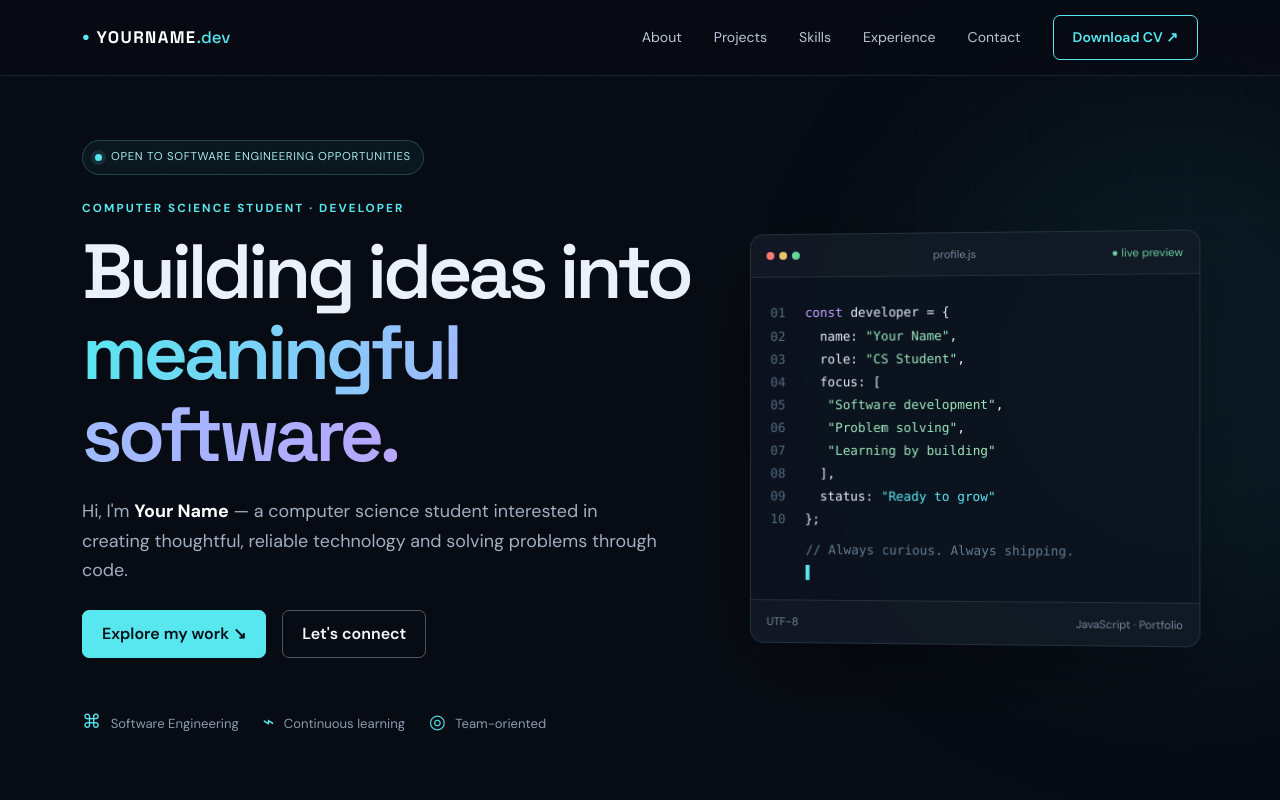
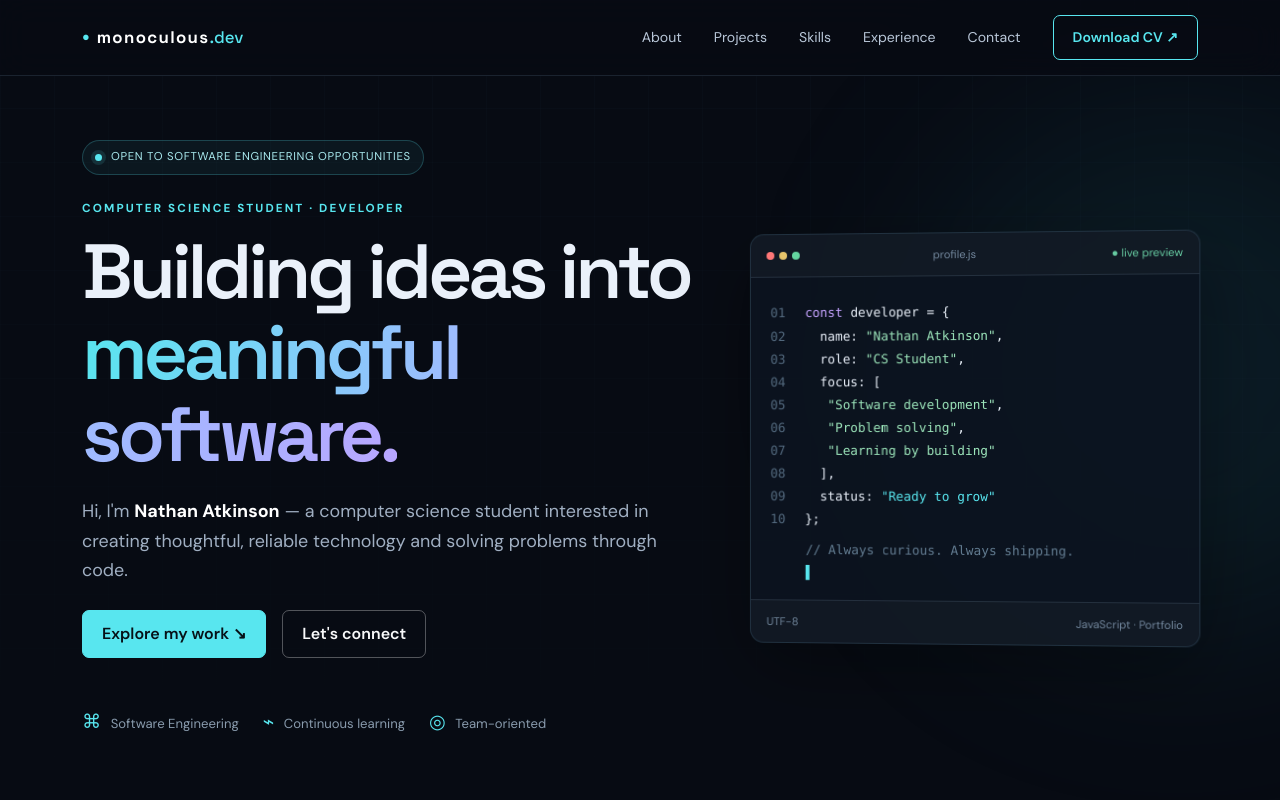
Before and after one commit to Monoculous/monoculous.github.io, a plain HTML site: page index.html in a window 1280 px wide. Shown: the top 800 px of the page. Drawn offline with nearby package versions, Linux system fonts and the light colour scheme.

Commit message:
personalisation

```diff
--- a/index.html
+++ b/index.html
@@ -4,7 +4,7 @@
   <meta charset="utf-8">
   <meta name="viewport" content="width=device-width, initial-scale=1">
   <meta name="description" content="Portfolio of a computer science student aspiring to become a software engineer.">
-  <title>Your Name | Software Engineering Portfolio</title>
+  <title>Nathan Atkinson | Software Engineering Portfolio</title>
   <link rel="preconnect" href="https://fonts.googleapis.com">
   <link rel="preconnect" href="https://fonts.gstatic.com" crossorigin>
   <link href="https://fonts.googleapis.com/css2?family=DM+Sans:wght@400;500;600;700&family=Space+Grotesk:wght@400;500;600;700&display=swap" rel="stylesheet">
@@ -14,7 +14,7 @@
 <body>
   <nav class="navbar navbar-expand-lg navbar-dark fixed-top site-nav">
     <div class="container">
-      <a class="navbar-brand brand-mark" href="#home"><span class="brand-dot">●</span> YOURNAME<span class="brand-slash">.dev</span></a>
+      <a class="navbar-brand brand-mark" href="#home"><span class="brand-dot">●</span> monoculous<span class="brand-slash">.dev</span></a>
       <button class="navbar-toggler" type="button" data-bs-toggle="collapse" data-bs-target="#navMenu" aria-controls="navMenu" aria-expanded="false" aria-label="Toggle navigation">
         <span class="navbar-toggler-icon"></span>
       </button>
@@ -40,7 +40,7 @@
             <div class="status-pill"><span class="pulse"></span> OPEN TO SOFTWARE ENGINEERING OPPORTUNITIES</div>
             <p class="eyebrow mt-4">COMPUTER SCIENCE STUDENT · DEVELOPER</p>
             <h1>Building ideas into<br><span class="gradient-text">meaningful software.</span></h1>
-            <p class="hero-lead">Hi, I'm <strong>Your Name</strong> — a computer science student interested in creating thoughtful, reliable technology and solving problems through code.</p>
+            <p class="hero-lead">Hi, I'm <strong>Nathan Atkinson</strong> — a computer science student interested in creating thoughtful, reliable technology and solving problems through code.</p>
             <div class="d-flex flex-wrap gap-3 mt-4">
               <a class="btn btn-cyan" href="#projects">Explore my work <span aria-hidden="true">↘</span></a>
               <a class="btn btn-outline-light" href="#contact">Let's connect</a>
@@ -56,7 +56,7 @@
               <div class="terminal-top"><span class="terminal-dots"><i></i><i></i><i></i></span><span>profile.js</span><span class="terminal-top-right">● live preview</span></div>
               <div class="terminal-code">
                 <p><span class="code-muted">01</span> <span class="code-purple">const</span> developer = {</p>
-                <p><span class="code-muted">02</span> &nbsp; name: <span class="code-green">"Your Name"</span>,</p>
+                <p><span class="code-muted">02</span> &nbsp; name: <span class="code-green">"Nathan Atkinson"</span>,</p>
                 <p><span class="code-muted">03</span> &nbsp; role: <span class="code-green">"CS Student"</span>,</p>
                 <p><span class="code-muted">04</span> &nbsp; focus: [</p>
                 <p><span class="code-muted">05</span> &nbsp;&nbsp; <span class="code-green">"Software development"</span>,</p>
@@ -204,7 +204,7 @@
     </section>
   </main>
 
-  <footer class="site-footer"><div class="container d-flex flex-wrap justify-content-between align-items-center gap-3"><span class="brand-mark">YOURNAME<span class="brand-slash">.dev</span></span><span>Designed & built with curiosity <span class="footer-heart">♥</span></span><span>© <span id="year">2026</span> Your Name</span></div></footer>
+  <footer class="site-footer"><div class="container d-flex flex-wrap justify-content-between align-items-center gap-3"><span class="brand-mark">monoculous<span class="brand-slash">.dev</span></span><span>Designed & built with curiosity <span class="footer-heart">♥</span></span><span>© <span id="year">2026</span> Nathan Atkinson</span></div></footer>
   <script src="https://cdn.jsdelivr.net/npm/bootstrap@5.3.3/dist/js/bootstrap.bundle.min.js"></script>
 </body>
 </html>
```
